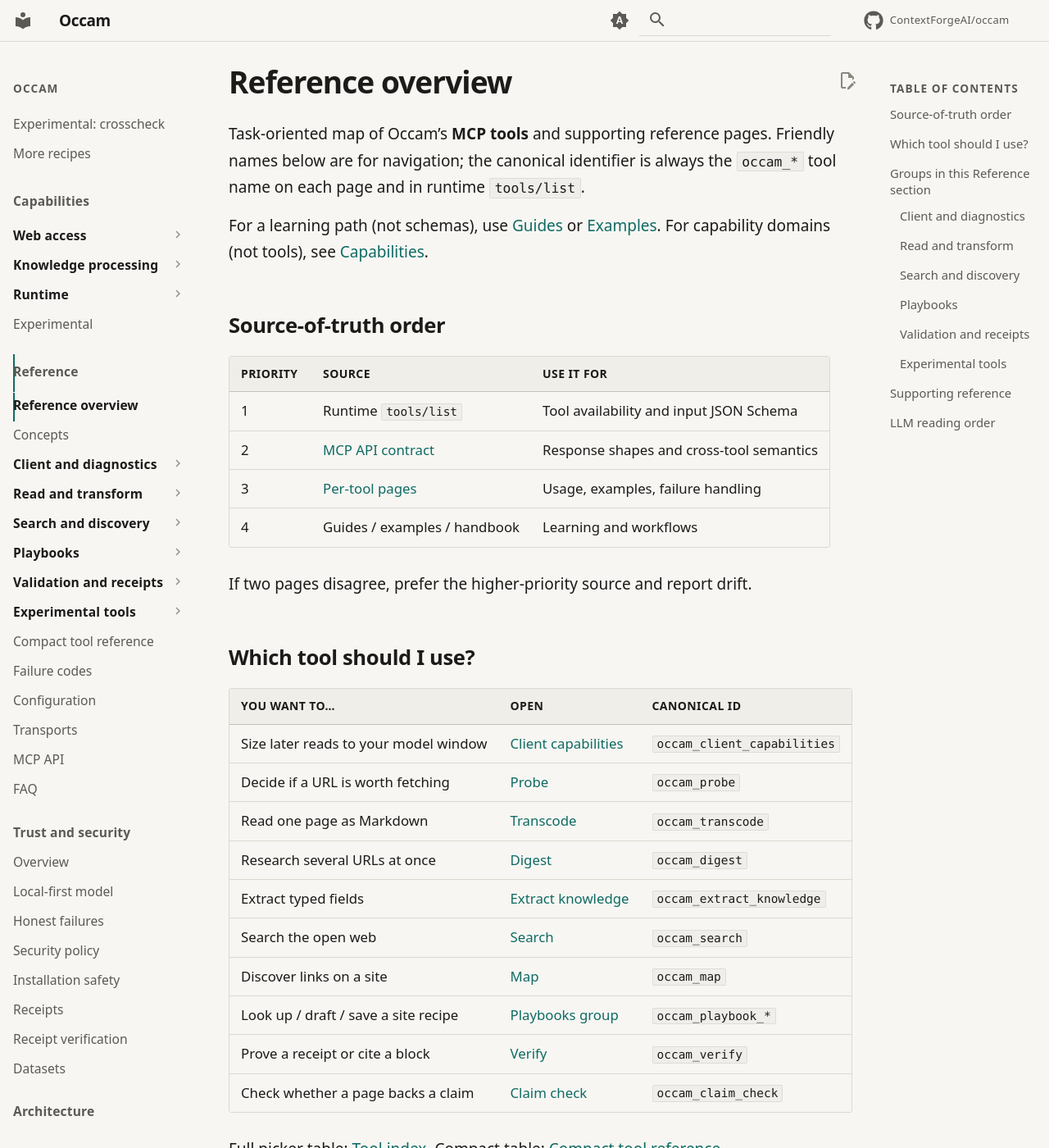
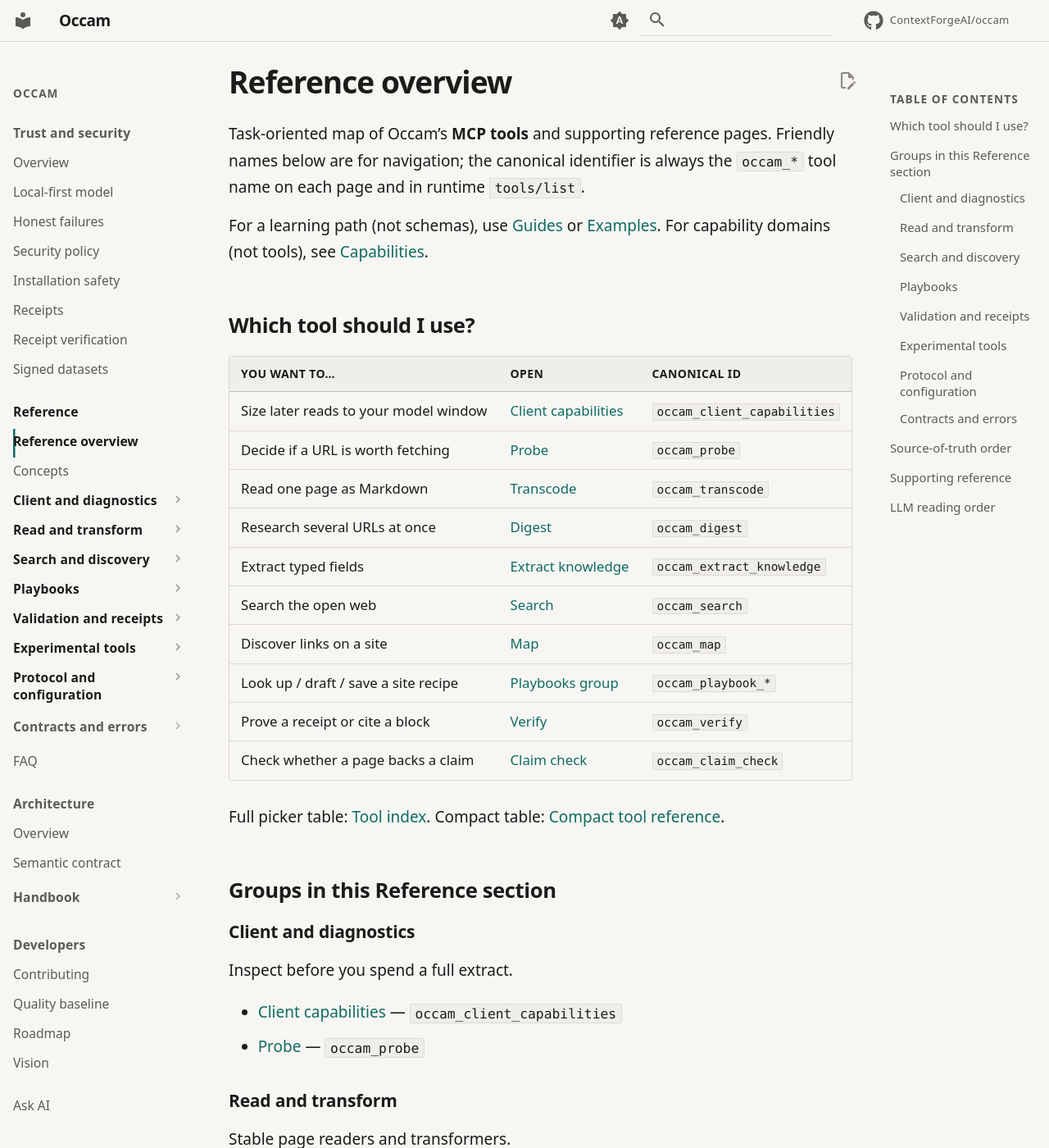
Before and after one commit to ContextForgeAI/occam, an MkDocs documentation site: the page built from docs/documentation-map.md, in a window 1280 px wide and 1400 px high. Shown: the whole window at 82% size. Built offline with MkDocs 1.6.1 and Material for MkDocs 9.7.7, drawn with Linux system fonts in a browser that asks for light colours; comment, search, counter and statistics services are not loaded; some of the changed text lies outside the part shown.

Commit message:
docs: polish reference groups, trust order, and active nav styling
Group remaining Reference support pages, lead Reference overview with tool selection, place Trust before Reference, nest Examples under Guides, and strengthen current-page markers over active parents.

```diff
--- a/docs/documentation-map.md
+++ b/docs/documentation-map.md
@@ -7,17 +7,6 @@
 For a learning path (not schemas), use [Guides](guides/read-a-page.md) or
 [Examples](examples/index.md). For capability domains (not tools), see
 [Capabilities](capabilities/index.md).
-
-## Source-of-truth order
-
-| Priority | Source | Use it for |
-|---|---|---|
-| 1 | Runtime `tools/list` | Tool availability and input JSON Schema |
-| 2 | [MCP API contract](reference/mcp-api.md) | Response shapes and cross-tool semantics |
-| 3 | [Per-tool pages](tools/index.md) | Usage, examples, failure handling |
-| 4 | Guides / examples / handbook | Learning and workflows |
-
-If two pages disagree, prefer the higher-priority source and report drift.
 
 ## Which tool should I use?
 
@@ -79,16 +68,37 @@
 
 - [Batch](tools/occam_batch.md) · [Watch](tools/occam_watch.md) · [Crosscheck](tools/occam_crosscheck.md) · [Failure atlas](tools/occam_failure_atlas.md)
 
+### Protocol and configuration
+
+How the host is wired and spoken to.
+
+- [Configuration](configuration.md) · [Transports](transports.md) · [MCP API](reference/mcp-api.md)
+
+### Contracts and errors
+
+Schemas-adjacent tables and typed failure registry.
+
+- [Tool index](tools/index.md) · [Compact tool reference](tools-reference.md) · [Failure codes](failure-codes.md)
+
+## Source-of-truth order
+
+| Priority | Source | Use it for |
+|---|---|---|
+| 1 | Runtime `tools/list` | Tool availability and input JSON Schema |
+| 2 | [MCP API contract](reference/mcp-api.md) | Response shapes and cross-tool semantics |
+| 3 | [Per-tool pages](tools/index.md) | Usage, examples, failure handling |
+| 4 | Guides / examples / handbook | Learning and workflows |
+
+If two pages disagree, prefer the higher-priority source and report drift.
+
 ## Supporting reference
 
 | Page | Purpose |
 |------|---------|
 | [Concepts](concepts.md) | Backends, sessions, playbooks, receipts |
-| [Failure codes](failure-codes.md) | Typed `failure.code` registry |
-| [Configuration](configuration.md) | Environment variables |
-| [Transports](transports.md) | stdio, WebSocket, batch HTTP |
-| [MCP API](reference/mcp-api.md) | Contract-level response shapes |
 | [FAQ](faq.md) | Short answers |
+| [Trust and security](trust-and-safety.md) | Honesty, receipts, install safety |
+| [Signed datasets](datasets.md) | Auditable multi-URL export |
 
 ## LLM reading order
 
--- a/docs/stylesheets/extra.css
+++ b/docs/stylesheets/extra.css
@@ -225,8 +225,9 @@
   color: var(--oc-text-secondary);
   background: transparent;
   box-shadow: none;
-  padding-top: 0.85rem;
-  padding-bottom: 0.35rem;
+  padding-top: 1.15rem;
+  padding-bottom: 0.4rem;
+  margin-top: 0.35rem;
 }
 
 .md-nav__item--nested > .md-nav__link {
@@ -261,11 +262,6 @@
   padding-left: 0.45rem;
 }
 
-.md-nav--primary .md-nav__item--active > .md-nav__link,
-.md-nav--primary .md-nav__item--active > .md-nav__link--active {
-  color: var(--oc-text);
-}
-
 .md-nav__link {
   font-size: 0.78rem;
   margin-top: 0.05rem;
@@ -282,17 +278,29 @@
   background: transparent;
 }
 
-.md-nav__link--active {
-  color: var(--oc-text);
-  font-weight: 600;
+.md-nav__link:focus-visible {
+  outline: 2px solid var(--oc-focus);
+  outline-offset: 2px;
+}
+
+/*
+  Active hierarchy:
+  - current leaf: strong teal inset marker
+  - active parent group / section: weight + color only (no identical bar)
+*/
+.md-nav--primary .md-nav__item--active > .md-nav__link:not(.md-nav__link--active) {
+  color: var(--oc-text);
+  font-weight: 650;
   background: transparent;
-  box-shadow: inset 2px 0 0 var(--oc-accent);
-}
-
-.md-nav--primary .md-nav__item--active > .md-nav__link {
-  color: var(--oc-text);
+  box-shadow: none;
+}
+
+.md-nav__link--active,
+.md-nav--primary .md-nav__item--active > .md-nav__link.md-nav__link--active {
+  color: var(--oc-text);
+  font-weight: 650;
   background: transparent;
-  box-shadow: inset 2px 0 0 var(--oc-accent);
+  box-shadow: inset 2.5px 0 0 var(--oc-accent);
 }
 
 .md-nav--primary .md-nav__list {
@@ -2602,10 +2610,17 @@
   }
 
   .md-nav__link--active,
-  .md-nav--primary .md-nav__item--active > .md-nav__link {
+  .md-nav--primary .md-nav__item--active > .md-nav__link.md-nav__link--active {
     box-shadow: none;
-    border-left: 2px solid var(--oc-accent);
-    padding-left: calc(0.6rem - 2px);
+    border-left: 2.5px solid var(--oc-accent);
+    padding-left: calc(0.6rem - 2.5px);
+  }
+
+  .md-nav--primary .md-nav__item--active > .md-nav__link:not(.md-nav__link--active) {
+    box-shadow: none;
+    border-left: none;
+    font-weight: 650;
+    color: var(--oc-text);
   }
 
   /* Closed primary drawer must not paint into the content column */
--- a/mkdocs.yml
+++ b/mkdocs.yml
@@ -127,23 +127,23 @@
       - Verify a source: guides/verify-sources.md
       - Check a claim: guides/claims.md
       - Sessions / login walls: guides/sessions.md
-  - Examples:
-      - Overview: examples/index.md
-      - Current proof: examples/current-proof/README.md
-      - Read one page: examples/read-one-page.md
-      - Difficult JS page: examples/difficult-js-page.md
-      - Research several URLs: examples/research-several.md
-      - Search then research: examples/search-then-research.md
-      - Discover then research: examples/discover-then-research.md
-      - Verify a receipt: examples/verify-receipt.md
-      - Check a claim: examples/check-a-claim.md
-      - Structured extraction: examples/structured-extraction.md
-      - Session profile: examples/session-profile.md
-      - Proxy use: examples/proxy-use.md
-      - Signed dataset export: examples/dataset-export.md
-      - "Experimental: watch": examples/watch-experimental.md
-      - "Experimental: crosscheck": examples/crosscheck-experimental.md
-      - More recipes: recipes.md
+      - Examples:
+          - Overview: examples/index.md
+          - Current proof: examples/current-proof/README.md
+          - Read one page: examples/read-one-page.md
+          - Difficult JS page: examples/difficult-js-page.md
+          - Research several URLs: examples/research-several.md
+          - Search then research: examples/search-then-research.md
+          - Discover then research: examples/discover-then-research.md
+          - Verify a receipt: examples/verify-receipt.md
+          - Check a claim: examples/check-a-claim.md
+          - Structured extraction: examples/structured-extraction.md
+          - Session profile: examples/session-profile.md
+          - Proxy use: examples/proxy-use.md
+          - Signed dataset export: examples/dataset-export.md
+          - "Experimental: watch": examples/watch-experimental.md
+          - "Experimental: crosscheck": examples/crosscheck-experimental.md
+          - More recipes: recipes.md
   - Capabilities:
       - Overview: capabilities/index.md
       - Web access:
@@ -156,6 +156,15 @@
           - Sessions: sessions.md
           - Operators: operators.md
       - Experimental: experimental.md
+  - Trust and security:
+      - Overview: trust-and-safety.md
+      - Local-first model: trust/local-first.md
+      - Honest failures: trust/honest-failures.md
+      - Security policy: trust/security-policy.md
+      - Installation safety: trust/installation-safety.md
+      - Receipts: receipts.md
+      - Receipt verification: receipt_verification.md
+      - Signed datasets: datasets.md
   - Reference:
       - Reference overview: documentation-map.md
       - Concepts: concepts.md
@@ -184,22 +193,15 @@
           - Watch: tools/occam_watch.md
           - Crosscheck: tools/occam_crosscheck.md
           - Failure atlas: tools/occam_failure_atlas.md
-      - Tool index: tools/index.md
-      - Compact tool reference: tools-reference.md
-      - Failure codes: failure-codes.md
-      - Configuration: configuration.md
-      - Transports: transports.md
-      - MCP API: reference/mcp-api.md
+      - Protocol and configuration:
+          - Configuration: configuration.md
+          - Transports: transports.md
+          - MCP API: reference/mcp-api.md
+      - Contracts and errors:
+          - Tool index: tools/index.md
+          - Compact tool reference: tools-reference.md
+          - Failure codes: failure-codes.md
       - FAQ: faq.md
-  - Trust and security:
-      - Overview: trust-and-safety.md
-      - Local-first model: trust/local-first.md
-      - Honest failures: trust/honest-failures.md
-      - Security policy: trust/security-policy.md
-      - Installation safety: trust/installation-safety.md
-      - Receipts: receipts.md
-      - Receipt verification: receipt_verification.md
-      - Datasets: datasets.md
   - Architecture:
       - Overview: how-occam-works.md
       - Semantic contract: architecture/semantic-contract.md
```
